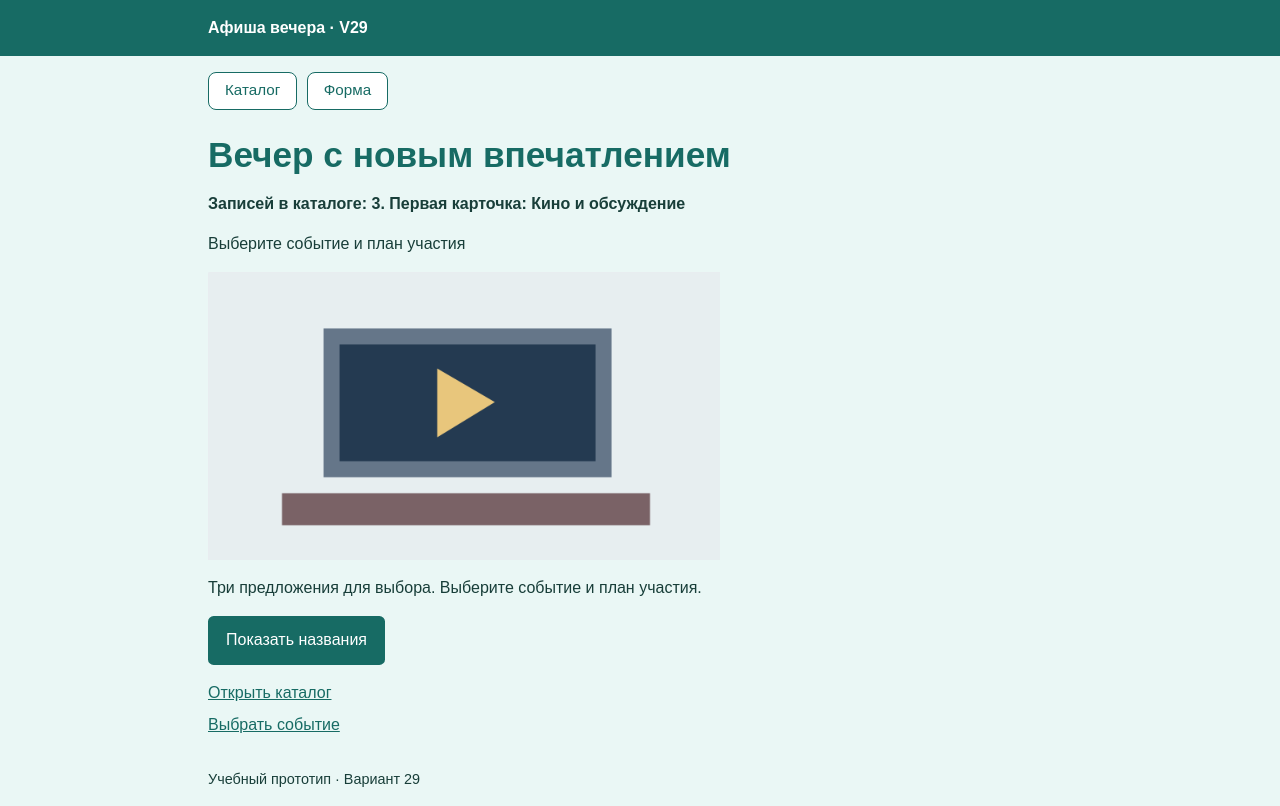
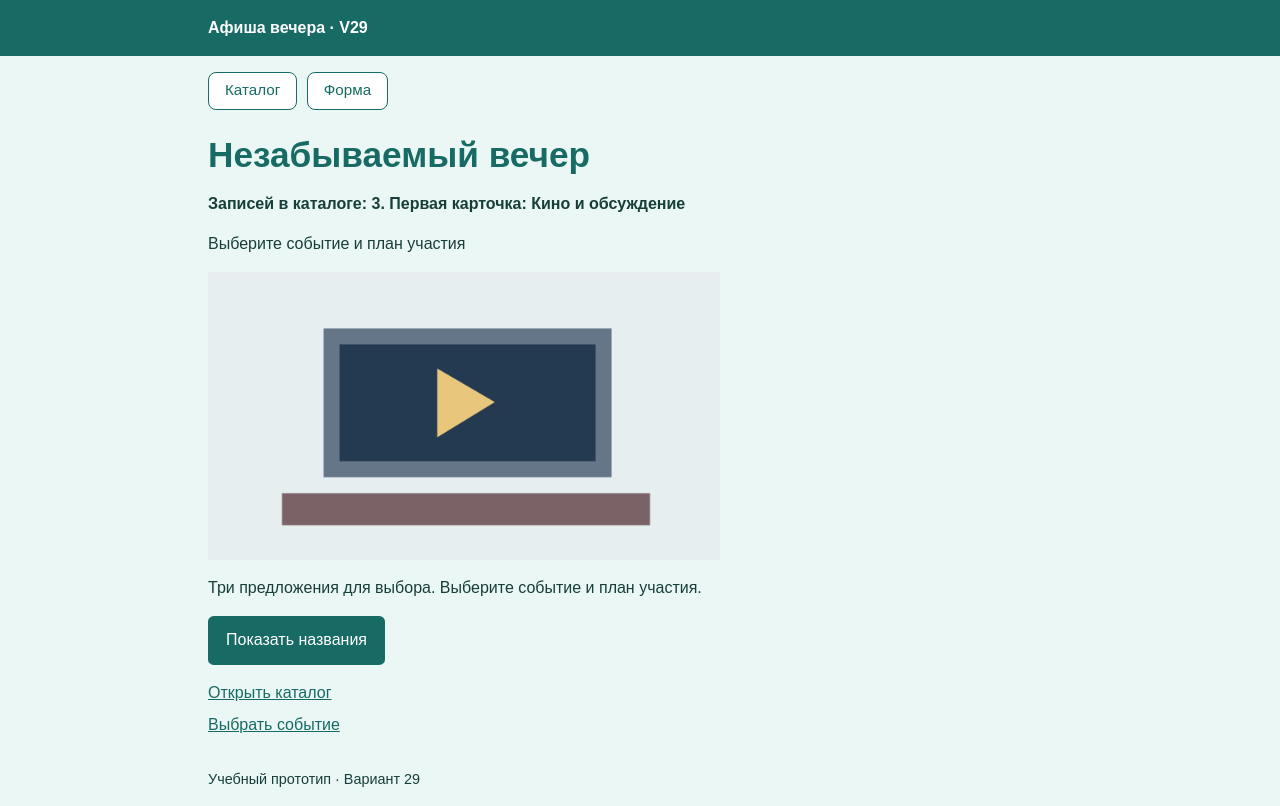
Before and after one commit to densiki/Variant33-web, a plain HTML site: page index.html in a window 1280 px wide. Drawn offline with Linux system fonts and the light colour scheme.

Commit message:
Уточнён заголовок главной страницы

```diff
--- a/index.html
+++ b/index.html
@@ -17,7 +17,7 @@
       <a href="form.html">Форма</a>
     </nav>
 
-    <h1>Вечер с новым впечатлением</h1>
+    <h1>Незабываемый вечер</h1>
     <p id="status" role="status"></p>
     <p>Выберите событие и план участия</p>
 
```
